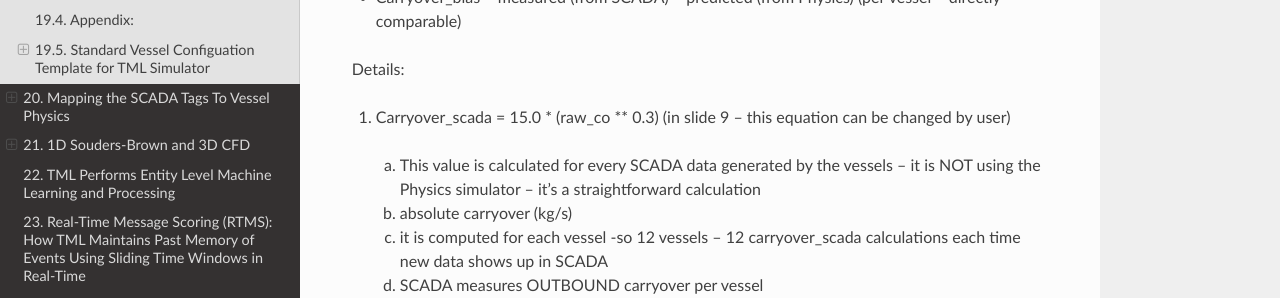
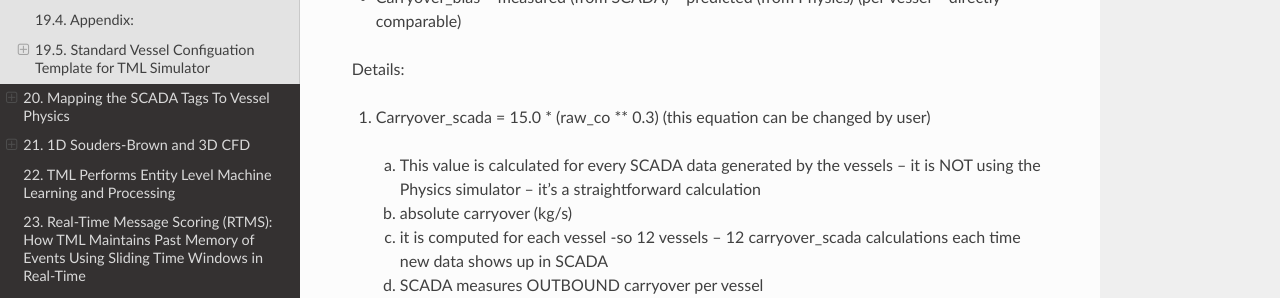
Before and after one commit to smaurice101/readthedocs, a Sphinx documentation site: the page built from docs/source/tmlsimulator.rst, in a window 1280 px wide and 900 px high, scrolled down 23130 px. Shown: the part 150-448 px from the top of the window. Built offline with Sphinx 7.4.7 and the Read the Docs theme 3.1.0, drawn with Linux system fonts in a browser that asks for light colours; pages that are not in the unit, such as notebooks, are missing from menus.

Commit message:
Update tmlsimulator.rst

```diff
--- a/docs/source/tmlsimulator.rst
+++ b/docs/source/tmlsimulator.rst
@@ -1339,7 +1339,7 @@ SCADA carryover IS per-vessel and physics accounts for topology coupling:
 
 Details:
 
-1.	Carryover_scada = 15.0 * (raw_co ** 0.3) (in slide 9 – this equation can be changed by user)
+1.	Carryover_scada = 15.0 * (raw_co ** 0.3) (this equation can be changed by user)
 
   a.	This value is calculated for every SCADA data generated by the vessels – it is NOT using the Physics simulator – it’s a straightforward calculation
 
```
